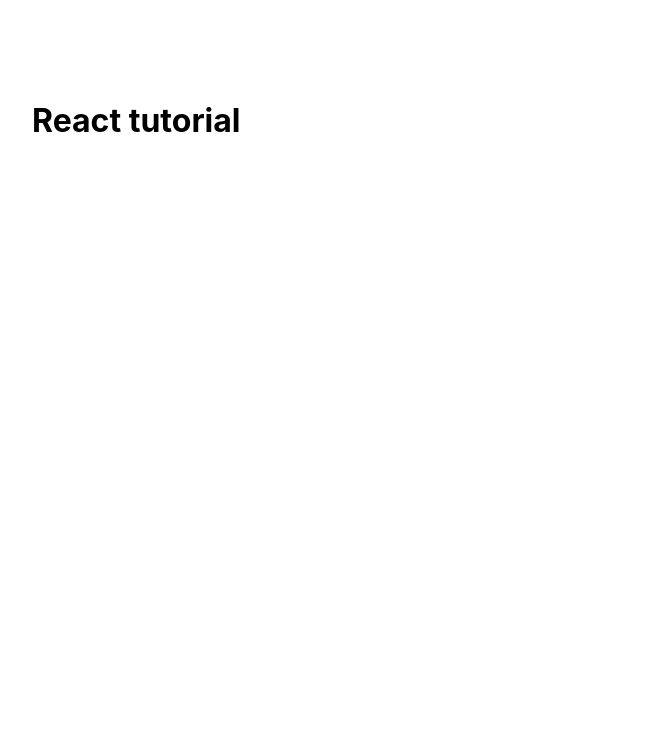
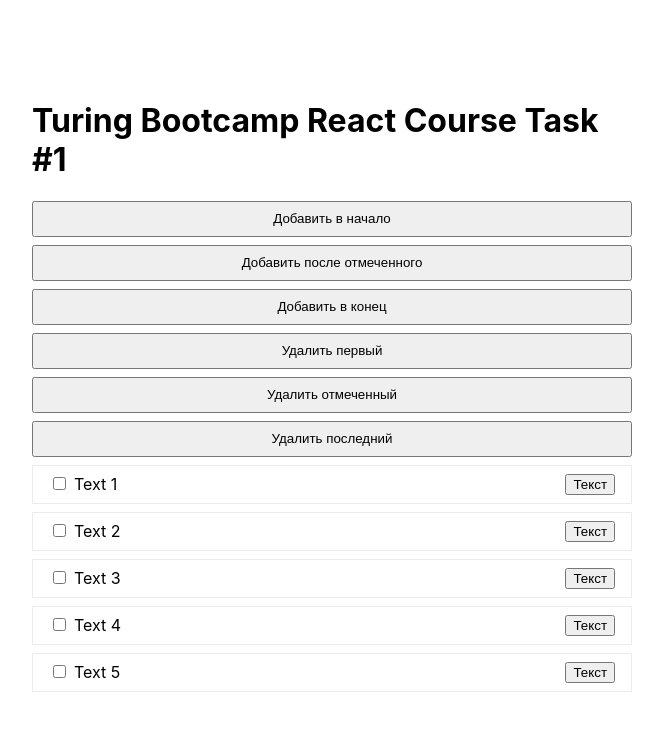
Before and after one commit to Kiselb/TuringBootcampReact, a React (Create React App) app in the folder homeworks/: page / in a window 1280 px wide. Shown: the top 730 px of the page, without its empty margins (308-971 px from the left). Built offline with nearby package versions, Linux system fonts and the light colour scheme.

Commit message:
Version 20210820 20:31

```diff
--- a/homeworks/package.json
+++ b/homeworks/package.json
@@ -9,6 +9,7 @@
     "react": "^17.0.2",
     "react-dom": "^17.0.2",
     "react-scripts": "4.0.3",
+    "uuid": "^8.3.2",
     "web-vitals": "^1.1.2"
   },
   "scripts": {
--- a/homeworks/src/App.js
+++ b/homeworks/src/App.js
@@ -1,7 +1 @@
 import React from 'react'
-
-function App() {
-  return (<div className="wrapper"><h1>React tutorial</h1></div>)
-}
-
-export default App;
--- /dev/null
+++ b/homeworks/src/Task01/App.js
@@ -0,0 +1,96 @@
+import React from 'react'
+import ItemsList from './ItemsList'
+import { v4 as uuidv4} from 'uuid'
+
+function App() {
+
+    const [items, setItems] = React.useState([
+        { text: 'Text ' + 1, uuid: uuidv4(), selected: false },
+        { text: 'Text ' + 2, uuid: uuidv4(), selected: false },
+        { text: 'Text ' + 3, uuid: uuidv4(), selected: false },
+        { text: 'Text ' + 4, uuid: uuidv4(), selected: false },
+        { text: 'Text ' + 5, uuid: uuidv4(), selected: false }
+    ])
+
+    function getIndexSelected() {
+        let index = -1
+
+        for(let i = 0; i < items.length; i++) {
+            if (items[i].selected) {
+                index = i
+                break;
+            }
+        }
+        return index
+    }
+    function onToggle(event, uuid) {
+        setItems(
+            items.map(item => {
+                if (item.uuid !== uuid) {
+                    item.selected = false
+                } else {
+                    item.selected = !item.selected
+                }
+                return item
+            })
+        )
+    }
+    function addOnTop() {
+        const text = prompt('Введите текст элемента')
+        if (text.trim().length > 0) {
+            setItems(
+                [{text: text, uuid: uuidv4(), selected: false}, ...items]
+            )
+        }
+    }
+    function addToBottom() {
+        const text = prompt('Введите текст элемента')
+        if (text.trim().length > 0) {
+            setItems(
+                [...items, {text: text, uuid: uuidv4(), selected: false}]
+            )
+        }
+    }
+    function addBellow() {
+        const index = getIndexSelected()
+        if (index < 0) return
+
+        const text = prompt('Введите текст элемента')
+
+        if (text.trim().length > 0) {
+            setItems(
+                [...items.slice(0, index + 1), {text: text, uuid: uuidv4(), selected: false}, ...items.slice(index + 1)]
+            )
+        }
+    }
+    function removeTop() {
+        setItems(
+            items.slice(1)
+        )
+    }
+    function removeBottom() {
+        setItems(
+            items.slice(0, -1)
+        )
+    }
+    function removeSelected() {
+        const index = getIndexSelected()
+        if (index < 0) return
+
+        setItems([...items.slice(0, index), ...items.slice(index + 1)])
+    }
+    return (
+        <div className='wrapper'>
+            <h1>Turing Bootcamp React Course Task #1</h1>
+            <button className='action' onClick={addOnTop}>Добавить в начало</button>
+            <button className='action' onClick={addBellow}>Добавить после отмеченного</button>
+            <button className='action' onClick={addToBottom}>Добавить в конец</button>
+            <button className='action' onClick={removeTop}>Удалить первый</button>
+            <button className='action' onClick={removeSelected}>Удалить отмеченный</button>
+            <button className='action' onClick={removeBottom}>Удалить последний</button>
+            <ItemsList items={items} onToggle={onToggle}></ItemsList>
+        </div>
+    )
+}
+
+export default App;
--- /dev/null
+++ b/homeworks/src/Task01/Context.js
@@ -0,0 +1,5 @@
+import React from 'react'
+
+const Context = React.createContext()
+
+export default Context
--- /dev/null
+++ b/homeworks/src/Task01/Item.js
@@ -0,0 +1,26 @@
+import React from 'react'
+
+const styles = {
+    li: {
+        display: 'flex',
+        justifyContent: 'space-between',
+        alignItems: 'center',
+        padding: '0.5rem 1rem',
+        border: '1px solid #ececec',
+        marginBottom: '0.5rem'
+    },
+    input: {
+        marginRight: '0.5rem'
+    }
+}
+export default function Item(props) {
+    return (
+        <li style={styles.li} key={props.uuid}>
+            <span>
+                <input style={styles.input} type='checkbox' onChange={(event) => props.onToggle(event, props.uuid)} checked={props.selected}/>
+                {props.text}
+            </span>
+            <button onClick={() => alert(props.text)}>Текст</button>
+        </li>
+    )
+}
--- /dev/null
+++ b/homeworks/src/Task01/ItemsList.js
@@ -0,0 +1,23 @@
+import React from 'react'
+import Item from './Item'
+
+
+const styles = {
+    ul: {
+        listStyle: 'none',
+        margin: 0,
+        padding: 0
+    }
+}
+
+export default function ItemsList(props) {
+    return (
+        <ul style={styles.ul}>
+            {props.items.map((item) => {
+                return (
+                    <Item text={item.text} key={item.uuid} uuid={item.uuid} selected={item.selected} onToggle={props.onToggle}></Item>
+                )
+            })}
+        </ul>
+    )
+}
--- a/homeworks/src/index.css
+++ b/homeworks/src/index.css
@@ -17,3 +17,8 @@
   margin: 0 auto;
   width: 600px;
 }
+.action {
+  width: 100%;
+  height: 2.25rem;
+  margin-bottom: 0.5rem;
+}
--- a/homeworks/src/index.js
+++ b/homeworks/src/index.js
@@ -1,7 +1,7 @@
 import React from 'react';
 import ReactDOM from 'react-dom';
 import './index.css';
-import App from './App';
+import App from './Task01/App';
 import reportWebVitals from './reportWebVitals';
 
 ReactDOM.render(
```
Also changed, not shown: 1 other file (tests, documents, lock files or other folders).
